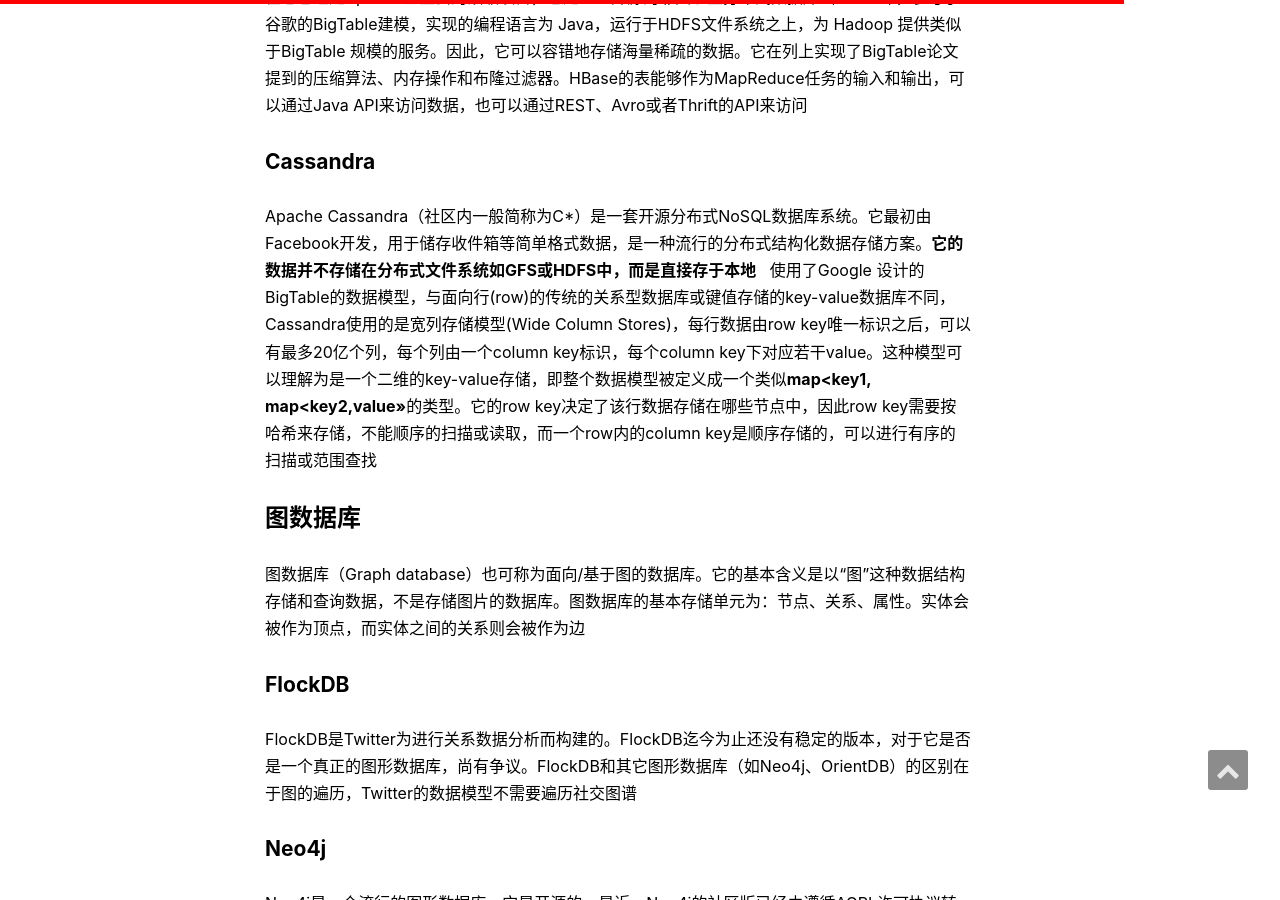
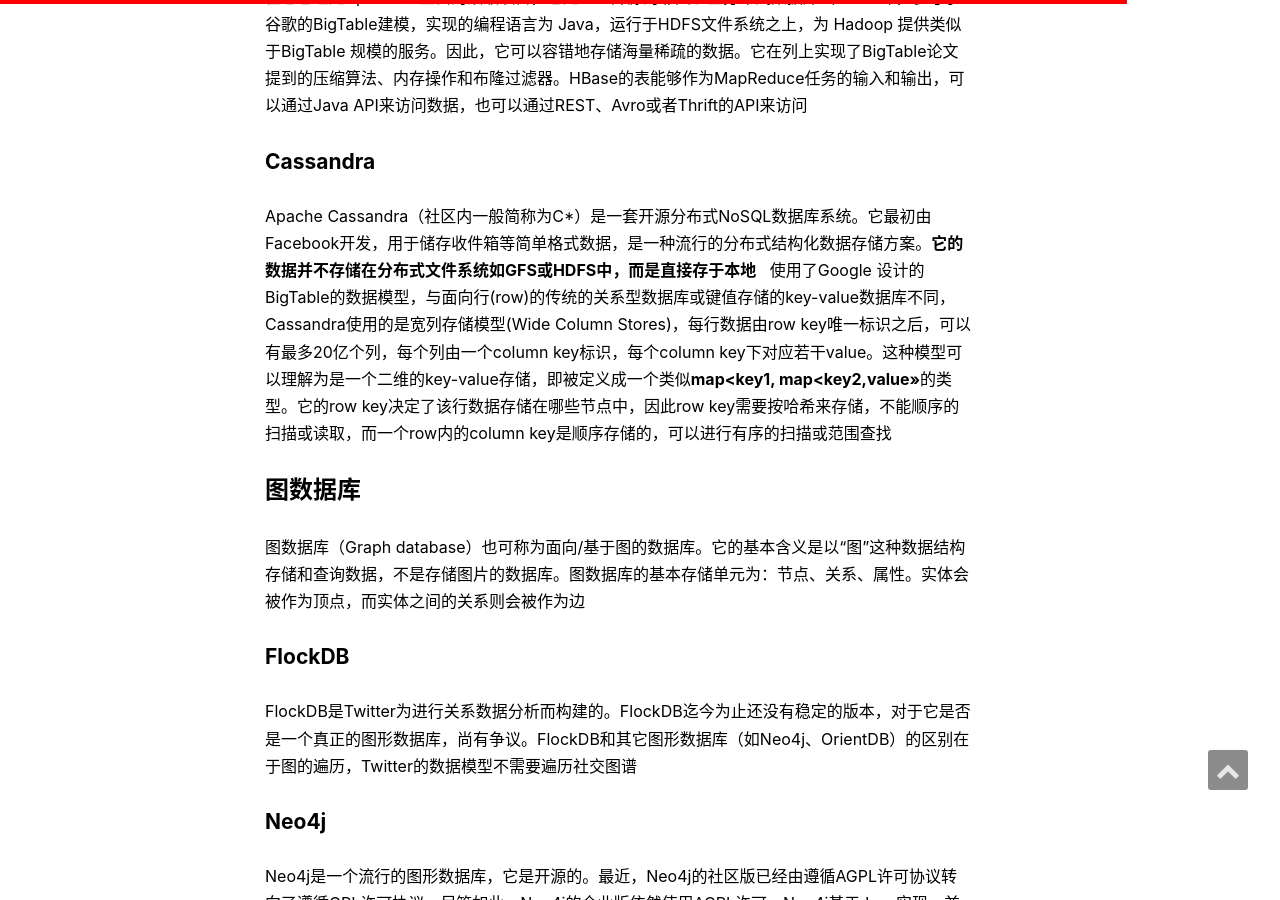
Before and after one commit to zfb132/zfb132.github.com, a Jekyll site: the page built from _posts/2017-08-11-database_introduction.md, in a window 1280 px wide and 900 px high, scrolled down 8427 px. Built offline with Jekyll 4.4.1, drawn with Linux system fonts in a browser that asks for light colours; nearby versions of some CDN libraries; comment, search, counter and statistics services are not loaded.

Commit message:
修订部分表述

```diff
--- a/_posts/2017-08-11-database_introduction.md
+++ b/_posts/2017-08-11-database_introduction.md
@@ -85,7 +85,7 @@ Apache CouchDB（Cluster Of Unreliable Commodity Hardware DataBase）是一个
 Apache HBase最初是Powerset公司为了处理自然语言搜索产生的海量数据而开展的项目。不过现在它已经是Apache基金会的顶级项目，它是一个开源的非关系型分布式数据库（NoSQL），参考了谷歌的BigTable建模，实现的编程语言为 Java，运行于HDFS文件系统之上，为 Hadoop 提供类似于BigTable 规模的服务。因此，它可以容错地存储海量稀疏的数据。它在列上实现了BigTable论文提到的压缩算法、内存操作和布隆过滤器。HBase的表能够作为MapReduce任务的输入和输出，可以通过Java API来访问数据，也可以通过REST、Avro或者Thrift的API来访问
 #### Cassandra
 Apache Cassandra（社区内一般简称为C\*）是一套开源分布式NoSQL数据库系统。它最初由Facebook开发，用于储存收件箱等简单格式数据，是一种流行的分布式结构化数据存储方案。**它的数据并不存储在分布式文件系统如GFS或HDFS中，而是直接存于本地**
-使用了Google 设计的 BigTable的数据模型，与面向行(row)的传统的关系型数据库或键值存储的key-value数据库不同，Cassandra使用的是宽列存储模型(Wide Column Stores)，每行数据由row key唯一标识之后，可以有最多20亿个列，每个列由一个column key标识，每个column key下对应若干value。这种模型可以理解为是一个二维的key-value存储，即整个数据模型被定义成一个类似**map<key1, map<key2,value>>**的类型。它的row key决定了该行数据存储在哪些节点中，因此row key需要按哈希来存储，不能顺序的扫描或读取，而一个row内的column key是顺序存储的，可以进行有序的扫描或范围查找
+使用了Google 设计的 BigTable的数据模型，与面向行(row)的传统的关系型数据库或键值存储的key-value数据库不同，Cassandra使用的是宽列存储模型(Wide Column Stores)，每行数据由row key唯一标识之后，可以有最多20亿个列，每个列由一个column key标识，每个column key下对应若干value。这种模型可以理解为是一个二维的key-value存储，即被定义成一个类似**map<key1, map<key2,value>>**的类型。它的row key决定了该行数据存储在哪些节点中，因此row key需要按哈希来存储，不能顺序的扫描或读取，而一个row内的column key是顺序存储的，可以进行有序的扫描或范围查找
 ### 图数据库
 图数据库（Graph database）也可称为面向/基于图的数据库。它的基本含义是以“图”这种数据结构存储和查询数据，不是存储图片的数据库。图数据库的基本存储单元为：节点、关系、属性。实体会被作为顶点，而实体之间的关系则会被作为边
 #### FlockDB
```
